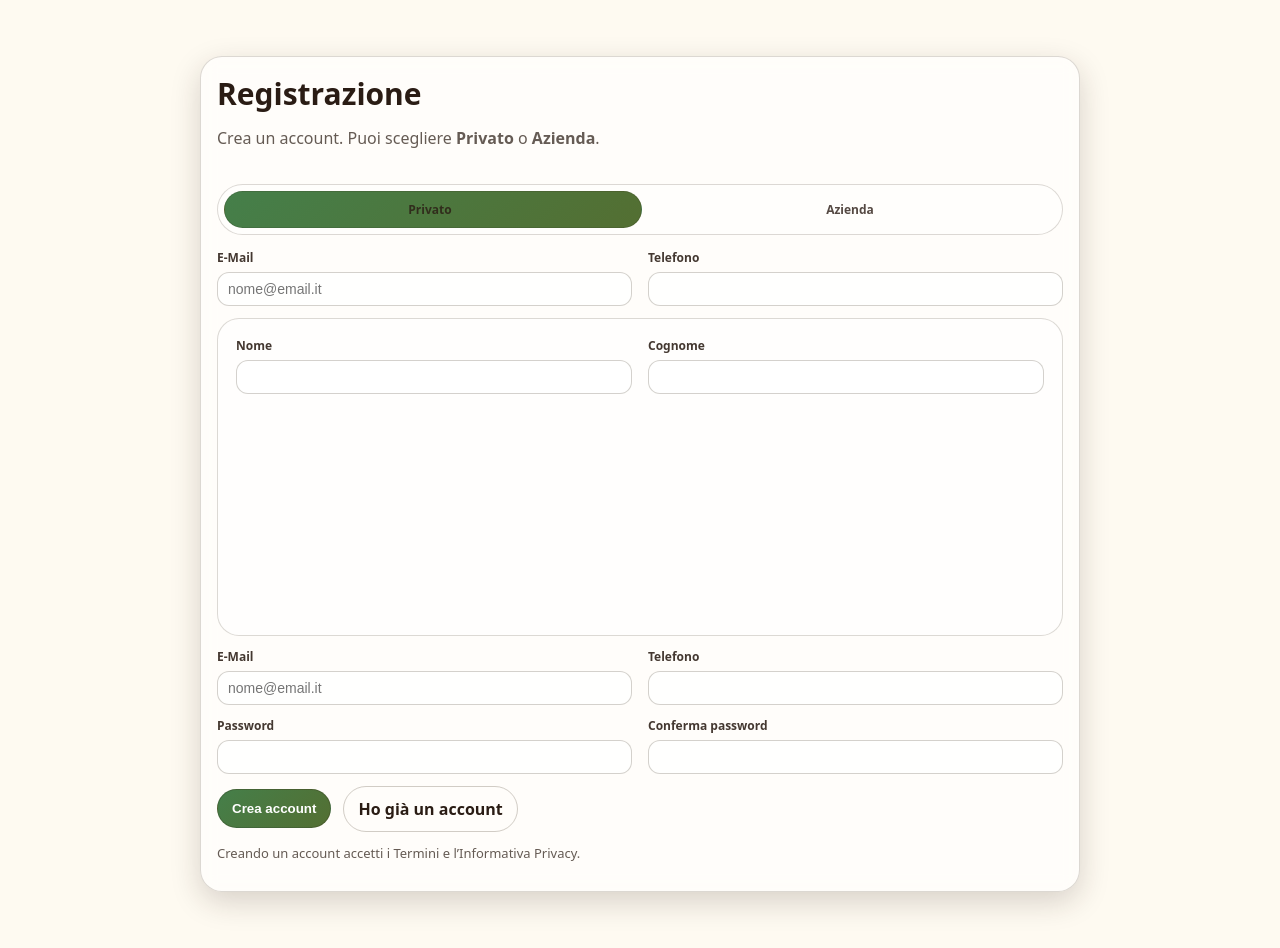
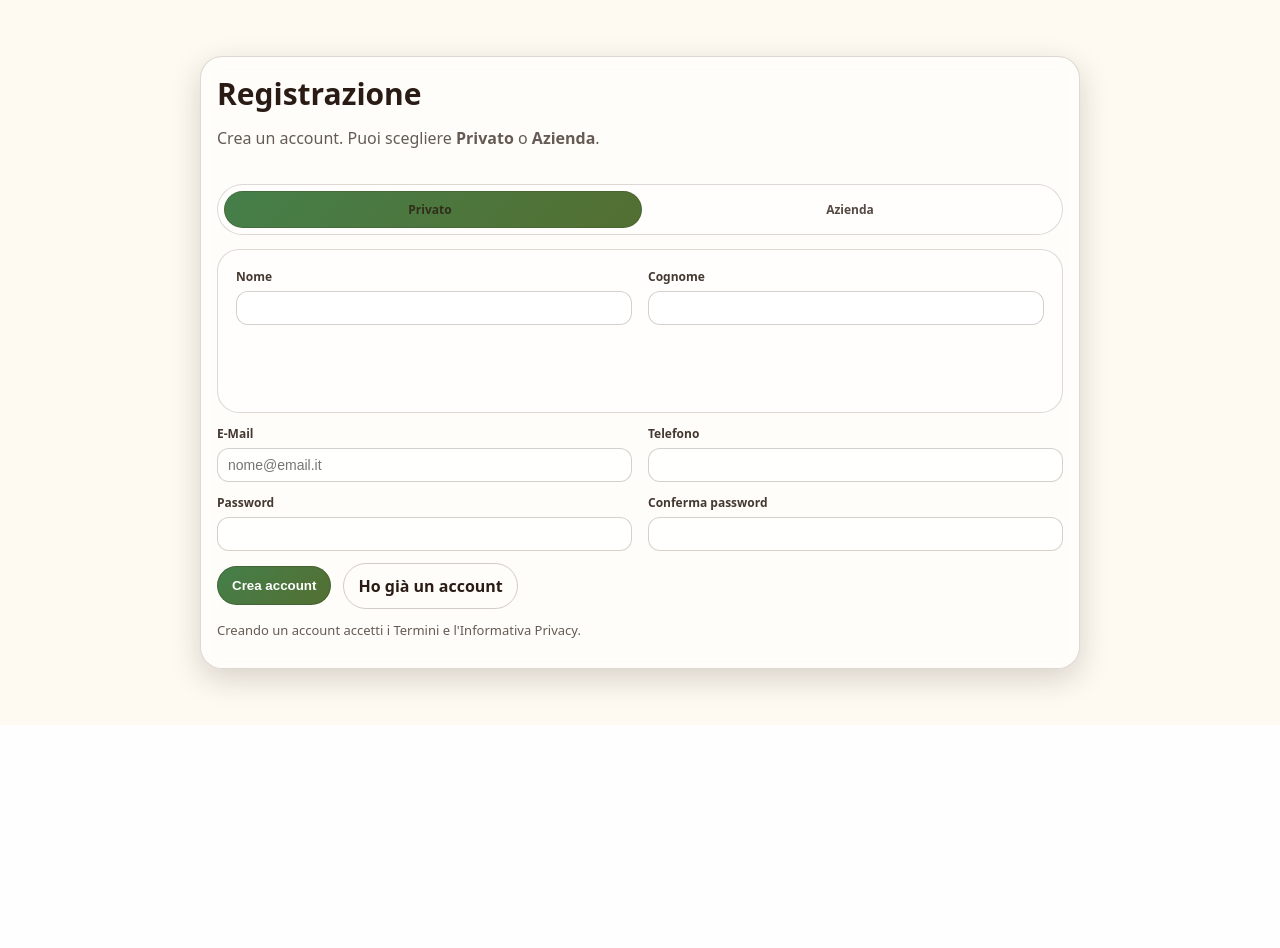
Before and after one commit to ItzAbu/Hackaton, a Django app: template templates/registration/register.html in a window 1280 px wide. Shown: the part 75-1023 px from the top of the page. After the commit the page ends 800 px from the top, so only its background shows below. Run offline with Django 4.2, Linux system fonts and the light colour scheme; the template is opened without the code that fills it: values that come from a table or form of the project are taken from there, others are empty.

Commit message:
fix register

```diff
--- a/templates/registration/register.html
+++ b/templates/registration/register.html
@@ -49,25 +49,6 @@
               <span class="reg-indicator" aria-hidden="true"></span>
             </div>
 
-            <!-- ✅ Email + Telefono DENTRO il blocco -->
-            <div class="grid cols-2" style="margin-top:12px;">
-              <div class="field">
-                <label for="{{ form.email.id_for_label }}">E-Mail</label>
-                {{ form.email }}
-                {% for err in form.email.errors %}
-                <div class="help" style="color:#b00020;">{{ err }}</div>
-                {% endfor %}
-              </div>
-
-              <div class="field">
-                <label for="{{ form.phone.id_for_label }}">Telefono</label>
-                {{ form.phone }}
-                {% for err in form.phone.errors %}
-                <div class="help" style="color:#b00020;">{{ err }}</div>
-                {% endfor %}
-              </div>
-            </div>
-
             <div class="reg-viewport" style="margin-top:12px;">
               <div class="reg-panels">
 
@@ -102,32 +83,11 @@
                     <label for="{{ form.city.id_for_label }}">Città</label>
                     {{ form.city }}
                   </div>
-                  <div class="grid cols-2" style="margin-top:12px;">
-                    <div class="field">
-                      <label for="{{ form.email.id_for_label }}">E-Mail</label>
-                      {{ form.email }}
-                      {% for err in form.email.errors %}
-                      <div class="help" style="color:#b00020;">{{ err }}</div>
-                      {% endfor %}
-                    </div>
-
-                    <div class="field">
-                      <label for="{{ form.phone.id_for_label }}">Telefono</label>
-                      {{ form.phone }}
-                      {% for err in form.phone.errors %}
-                      <div class="help" style="color:#b00020;">{{ err }}</div>
-                      {% endfor %}
-                    </div>
-                    <div class="field" style="margin-top:12px;">
-                      <label for="{{ form.city.id_for_label }}">Città</label>
-                      {{ form.city }}
-                    </div>
-                  </div>
-
                 </div>
               </div>
             </div>
 
+            <!-- ✅ Campi COMUNI a entrambi i tipi di account -->
             <div class="grid cols-2" style="margin-top:12px;">
               <div class="field">
                 <label for="{{ form.email.id_for_label }}">E-Mail</label>
@@ -145,6 +105,7 @@
                 {% endfor %}
               </div>
             </div>
+
             <!-- Password -->
             <div class="grid cols-2" style="margin-top:12px;">
               <div class="field">
@@ -170,8 +131,9 @@
             </div>
 
             <p class="help" style="margin-top:12px;">
-              Creando un account accetti i Termini e l’Informativa Privacy.
+              Creando un account accetti i Termini e l'Informativa Privacy.
             </p>
+          </div>
         </form>
       </div>
     </div>
@@ -189,13 +151,30 @@
     function syncRegisterFields() {
       const isCompany = document.getElementById("acc-azienda").checked;
       document.getElementById("id_user_type").value = isCompany ? "COMPANY" : "PRIVATE";
-      setDisabled(document.getElementById("companyFields"), !isCompany);
-      setDisabled(document.getElementById("privateFields"), isCompany);
+
+      // Disabilita i campi non attivi
+      const companyFields = document.getElementById("companyFields");
+      const privateFields = document.getElementById("privateFields");
+
+      if (companyFields) setDisabled(companyFields, !isCompany);
+      if (privateFields) setDisabled(privateFields, isCompany);
     }
 
-    document.getElementById("acc-privato").addEventListener("change", syncRegisterFields);
-    document.getElementById("acc-azienda").addEventListener("change", syncRegisterFields);
+    // Assicurati che gli elementi esistano prima di aggiungere event listener
+    document.addEventListener('DOMContentLoaded', function() {
+      const privatoRadio = document.getElementById("acc-privato");
+      const aziendaRadio = document.getElementById("acc-azienda");
+
+      if (privatoRadio) {
+        privatoRadio.addEventListener("change", syncRegisterFields);
+      }
+      if (aziendaRadio) {
+        aziendaRadio.addEventListener("change", syncRegisterFields);
+      }
+
+      // Imposta lo stato iniziale
       syncRegisterFields();
+    });
   </script>
 </body>
 
```
Lines whose indentation alone changed are shown as unchanged.
